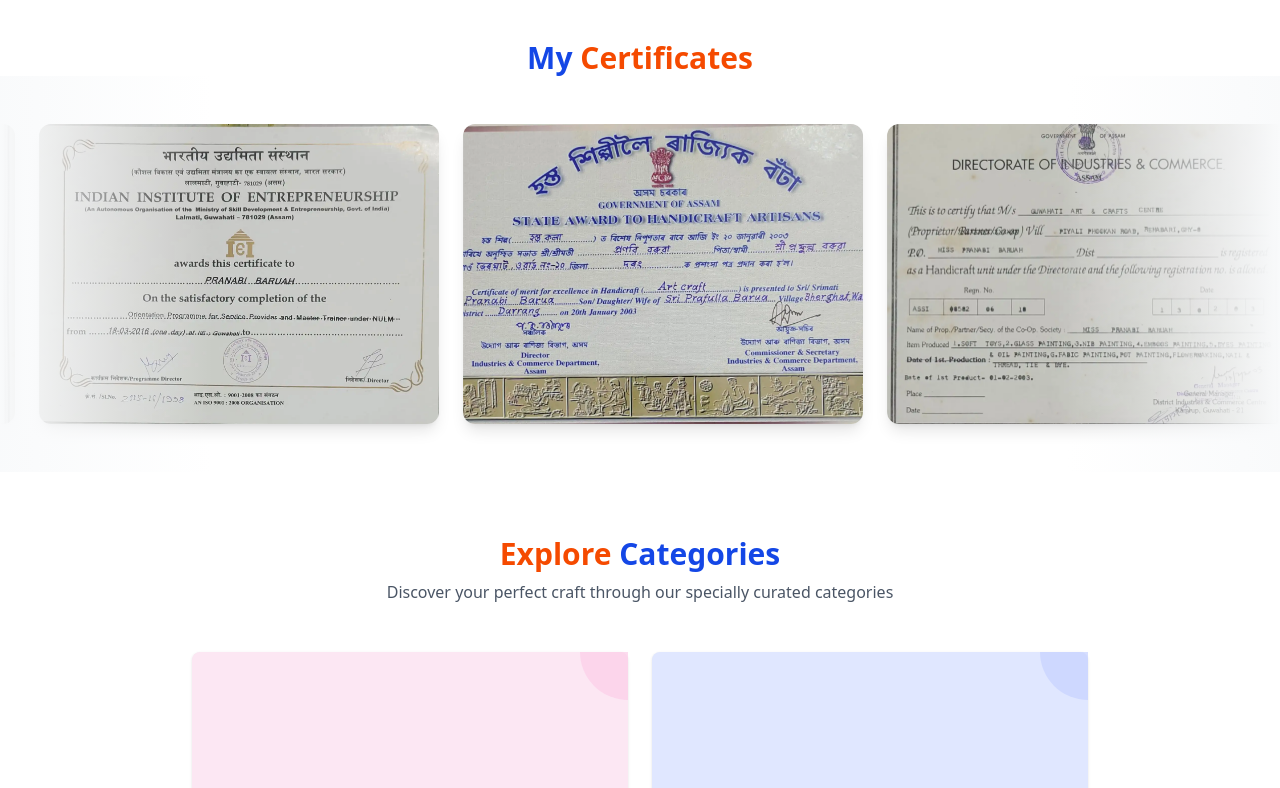
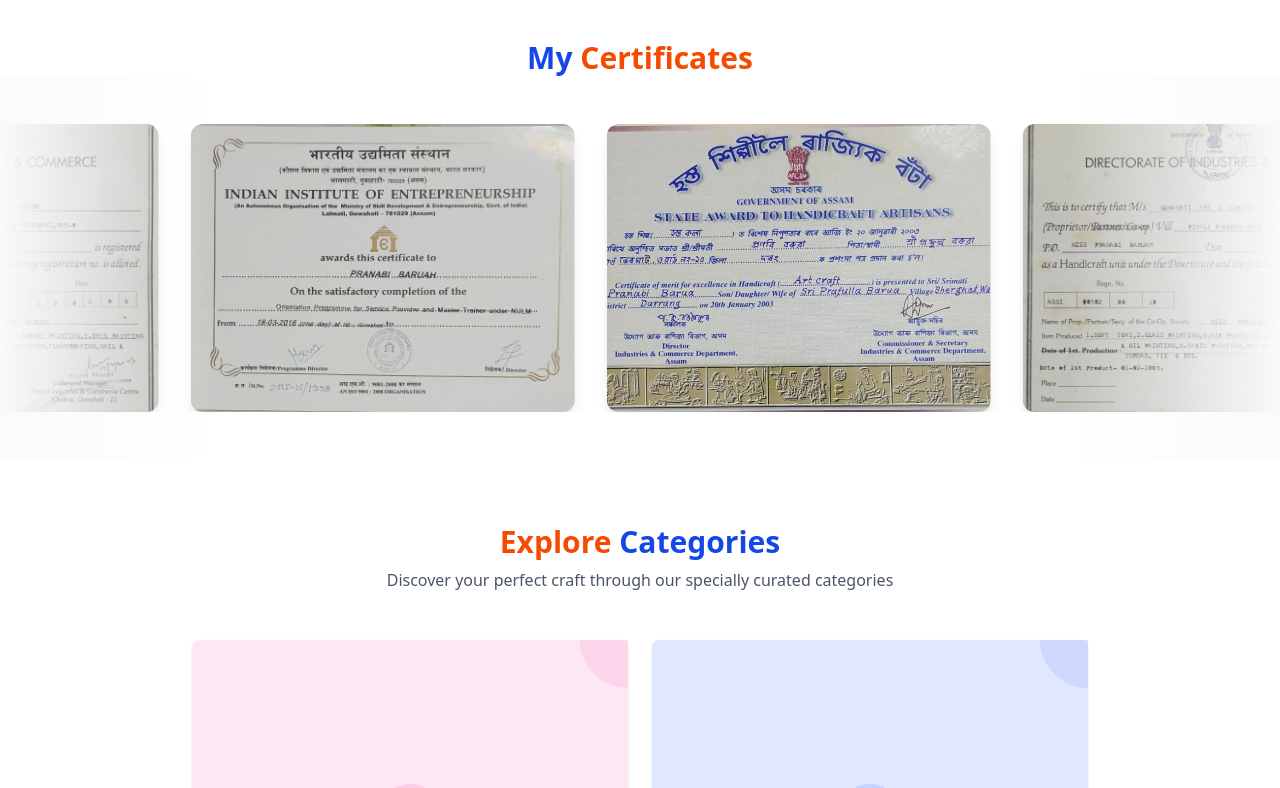
Before and after one commit to Jyotishmoy12/crafthub, a React (Vite) app: page / in a window 1280 px wide. Shown: the part 960-1748 px from the top of the page. Built offline with nearby package versions, Linux system fonts and the light colour scheme; no server answers.

Commit message:
ui fixes

```diff
--- a/src/components/CertificateSlider.jsx
+++ b/src/components/CertificateSlider.jsx
@@ -10,34 +10,42 @@
     { id: 5, image: 'certificate2.webp' }
   ];
 
+  // Define animation variants outside the component render
+  const slideAnimation = {
+    animate: {
+      x: [0, '-50%'],
+      transition: {
+        x: {
+          repeat: Infinity,
+          repeatType: 'loop',
+          duration: 20,
+          ease: 'linear',
+        }
+      }
+    }
+  };
+
   return (
     <>
-    <h1 className="text-center font-bold text-3xl"><span className='text-blue-700'>My</span> <span className='text-orange-600'>Certificates</span></h1>
+      <h1 className="text-center font-bold text-3xl "><span className='text-blue-700'>My</span> <span className='text-orange-600'>Certificates</span></h1>
       <div className="relative w-full overflow-hidden py-12">
         <div className="absolute top-0 left-0 w-full h-full z-10 pointer-events-none">
           <div className="absolute inset-y-0 left-0 w-1/6 bg-gradient-to-r from-gray-50 to-transparent z-20" />
           <div className="absolute inset-y-0 right-0 w-1/6 bg-gradient-to-l from-gray-50 to-transparent z-20" />
         </div>
 
+        <div className="flex overflow-hidden">
           <motion.div
-        className="flex"
-        animate={{
-          x: ['0%', '-100%'],
-          transition: {
-            x: {
-              repeat: Infinity,
-              repeatType: 'loop',
-              duration: 10,
-              ease: 'linear'
-            }
-          }
-        }}
+            className="flex whitespace-nowrap"
+            variants={slideAnimation}
+            initial="initial"
+            animate="animate"
           >
-        <div className="flex space-x-6 mr-6">
+            {/* First set of certificates */}
             {certificates.map((cert) => (
               <div
                 key={cert.id}
-              className="w-[400px] h-[300px] flex-shrink-0"
+                className="inline-block w-48 sm:w-64 md:w-80 lg:w-96 h-36 sm:h-48 md:h-60 lg:h-72 mx-3 sm:mx-4"
               >
                 <img
                   src={cert.image}
@@ -46,14 +54,12 @@
                 />
               </div>
             ))}
-        </div>
 
-        {/* Duplicate for continuous sliding */}
-        <div className="flex space-x-6">
+            {/* Duplicate set for seamless looping */}
             {certificates.map((cert) => (
               <div
                 key={`duplicate-${cert.id}`}
-              className="w-[400px] h-[300px] flex-shrink-0"
+                className="inline-block w-48 sm:w-64 md:w-80 lg:w-96 h-36 sm:h-48 md:h-60 lg:h-72 mx-3 sm:mx-4"
               >
                 <img
                   src={cert.image}
@@ -62,8 +68,8 @@
                 />
               </div>
             ))}
+          </motion.div>
         </div>
-      </motion.div>
       </div>
     </>
   );
--- a/src/components/CraftCategories.jsx
+++ b/src/components/CraftCategories.jsx
@@ -54,7 +54,7 @@
     },
     {
       id: 5,
-      name: "Jewelry Making",
+      name: "Jewellery Making",
       icon: (
         <svg viewBox="0 0 24 24" fill="none" stroke="currentColor" strokeWidth="2" className="w-8 h-8 md:w-10 md:h-10">
           <circle cx="12" cy="12" r="9" />
```
Lines whose indentation alone changed are shown as unchanged.
